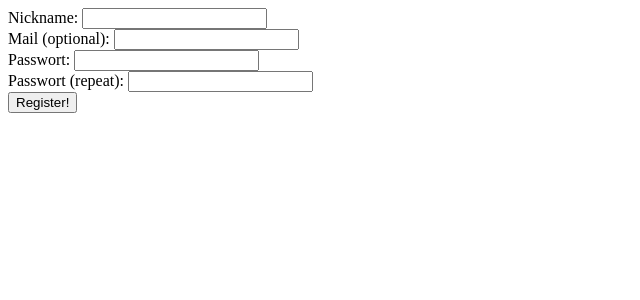
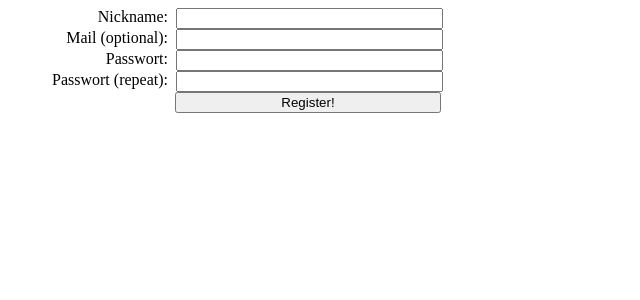
Before and after one commit to rixx/WebMistress, a PHP site: page /register.php in a window 1280 px wide. Shown: the top 300 px of the page, without its empty margins (0-640 px from the left). Run offline with PHP 8.4, Linux system fonts and the light colour scheme.

Commit message:
tried to make things look pretty

```diff
--- a/register.php
+++ b/register.php
@@ -1,6 +1,7 @@
 <html>
 <head>
     <title>Vier Gewinnt - Login</title>
+    <link rel="stylesheet" href="style.css" />
 </head>
 <body>
     <?php
@@ -44,11 +45,11 @@
     }
     ?>
 
-    <form action="register.php" method="post">
-        Nickname: <input type="text" name="nick" /><br />
-        Mail (optional): <input type="text" name="mail" /><br />
-        Passwort: <input type="password" name="pwd" /><br />
-        Passwort (repeat): <input type="password" name="pwd2" /><br />
+    <form class="register" action="register.php" method="post">
+        <label>Nickname: </label><input type="text" name="nick" /><br />
+        <label>Mail (optional): </label><input type="text" name="mail" /><br />
+        <label>Passwort: </label><input type="password" name="pwd" /><br />
+        <label>Passwort (repeat): </label><input type="password" name="pwd2" /><br />
         <input type="submit" value="Register!" />
     </form>
 </body>
--- a/style.css
+++ b/style.css
@@ -1,3 +1,21 @@
+input[type=text],
+input[type=password]{
+    width: 20em;
+}
+
+label{
+    text-align: right;
+    width: 10em;
+    float: left;
+    margin-right: 0.5em;
+}
+
+.register input[type=submit],
+.login input[type=submit] {
+    margin-left: 12.5em;
+    width: 20em;
+}
+
 .playerStatus.active:after {
     content: ' ist dran.';
 }
```
Also changed, not shown: login.php (+4 -3 lines).
